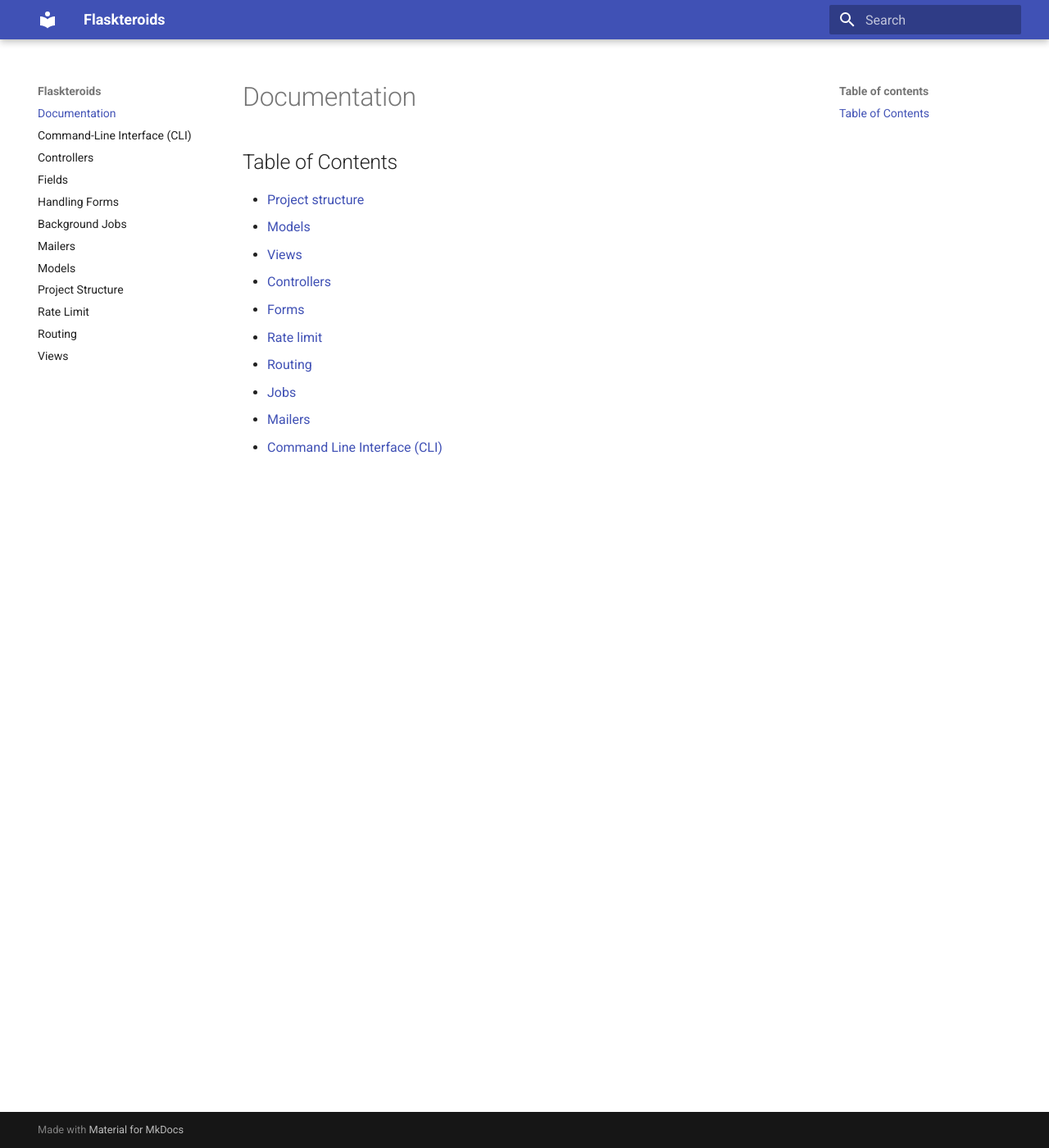
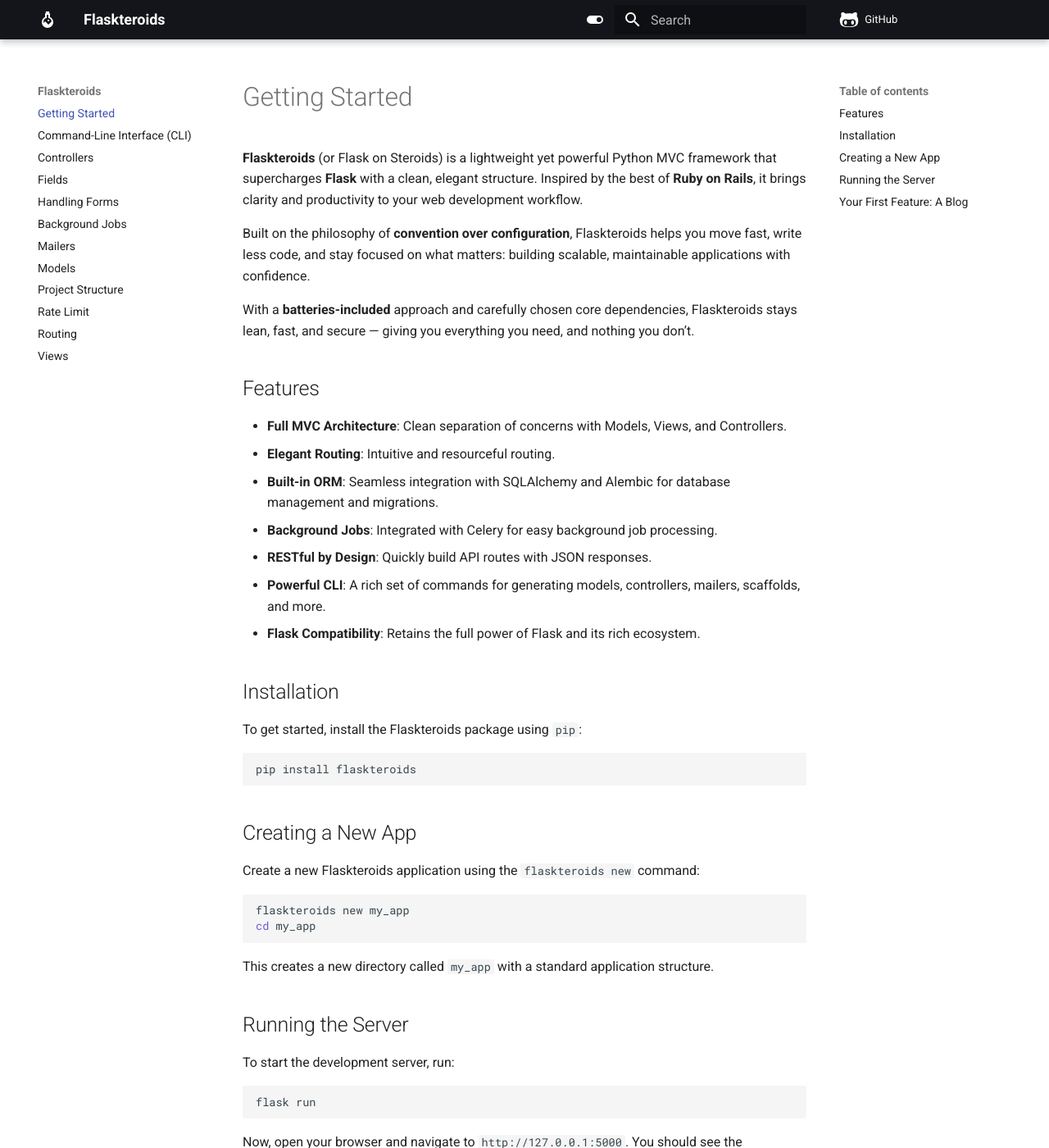
Before and after one commit to nullco/flaskteroids, an MkDocs documentation site: the page built from docs/index.md, in a window 1280 px wide and 1400 px high. Shown: the whole window at 82% size. Built offline with MkDocs 1.6.1 and Material for MkDocs 9.7.7, drawn with Linux system fonts in a browser that asks for light colours; comment, search, counter and statistics services are not loaded; some of the changed text lies outside the part shown.

Commit message:
chore: improve docs

````diff
--- a/docs/index.md
+++ b/docs/index.md
@@ -1,14 +1,84 @@
-# Documentation
+# Getting Started
 
-## Table of Contents
+**Flaskteroids** (or Flask on Steroids) is a lightweight yet powerful
+Python MVC framework that supercharges **Flask** with a clean, elegant structure.
+Inspired by the best of **Ruby on Rails**, it brings clarity and productivity
+to your web development workflow.
 
-- [Project structure](project_structure.md)
-- [Models](models.md)
-- [Views](views.md)
-- [Controllers](controllers.md)
-- [Forms](forms.md)
-- [Rate limit](rate_limit.md)
-- [Routing](routing.md)
-- [Jobs](jobs.md)
-- [Mailers](mailers.md)
-- [Command Line Interface (CLI)](cli.md)
+Built on the philosophy of **convention over configuration**, Flaskteroids helps
+you move fast, write less code, and stay focused on what matters: building
+scalable, maintainable applications with confidence.
+
+With a **batteries-included** approach and carefully chosen core dependencies,
+Flaskteroids stays lean, fast, and secure — giving you everything you need,
+and nothing you don’t.
+
+## Features
+
+- **Full MVC Architecture**: Clean separation of concerns with Models, Views,
+  and Controllers.
+- **Elegant Routing**: Intuitive and resourceful routing.
+- **Built-in ORM**: Seamless integration with SQLAlchemy and Alembic for database management and migrations.
+- **Background Jobs**: Integrated with Celery for easy background job processing.
+- **RESTful by Design**: Quickly build API routes with JSON responses.
+- **Powerful CLI**: A rich set of commands for generating models, controllers, mailers, scaffolds, and more.
+- **Flask Compatibility**: Retains the full power of Flask and its rich ecosystem.
+
+## Installation
+
+To get started, install the Flaskteroids package using `pip`:
+
+```sh
+pip install flaskteroids
+```
+
+## Creating a New App
+
+Create a new Flaskteroids application using the `flaskteroids new` command:
+
+```sh
+flaskteroids new my_app
+cd my_app
+```
+
+This creates a new directory called `my_app` with a standard application structure.
+
+## Running the Server
+
+To start the development server, run:
+
+```sh
+flask run
+```
+
+Now, open your browser and navigate to `http://127.0.0.1:5000`.
+You should see the Flaskteroids welcome page!
+
+## Your First Feature: A Blog
+
+Let's create a simple blog to see the power of scaffolding.
+Inside your `my_app` follow the next steps:
+
+1. **Generate a Post scaffold:**
+   This command will create the model, controller, views, and database
+   migration for a `Post` resource with `title` and `content` fields.
+
+   ```sh
+   flask generate scaffold Post title:string content:text
+   ```
+
+2. **Run the database migration:**
+   Apply the changes to your database schema.
+
+   ```sh
+   flask db:migrate
+   ```
+
+3. **Start the server:**
+
+   ```sh
+   flask run
+   ```
+
+Now, visit `http://1227.0.0.1:5000/posts` in your browser.
+You have a complete set of pages to create, view, update, and delete posts.
--- a/mkdocs.yml
+++ b/mkdocs.yml
@@ -1,4 +1,32 @@
 site_name: Flaskteroids
 site_url: https://nullco.github.io/flaskteroids
+repo_url: https://github.com/nullco/flaskteroids
 theme:
   name: material
+
+  palette:
+    - scheme: default
+      primary: black
+      accent: deep orange
+      toggle:
+        icon: material/toggle-switch
+        name: Switch to dark mode
+
+    - scheme: slate
+      primary: black
+      accent: deep orange
+      toggle:
+        icon: material/toggle-switch-off-outline
+        name: Switch to light mode
+  icon:
+    logo: material/flask-round-bottom
+    repo: fontawesome/brands/github-alt
+
+markdown_extensions:
+  - pymdownx.highlight:
+      anchor_linenums: true
+      line_spans: __span
+      pygments_lang_class: true
+  - pymdownx.inlinehilite
+  - pymdownx.snippets
+  - pymdownx.superfences
````
Also changed, not shown: README.md (+2 -2 lines).
